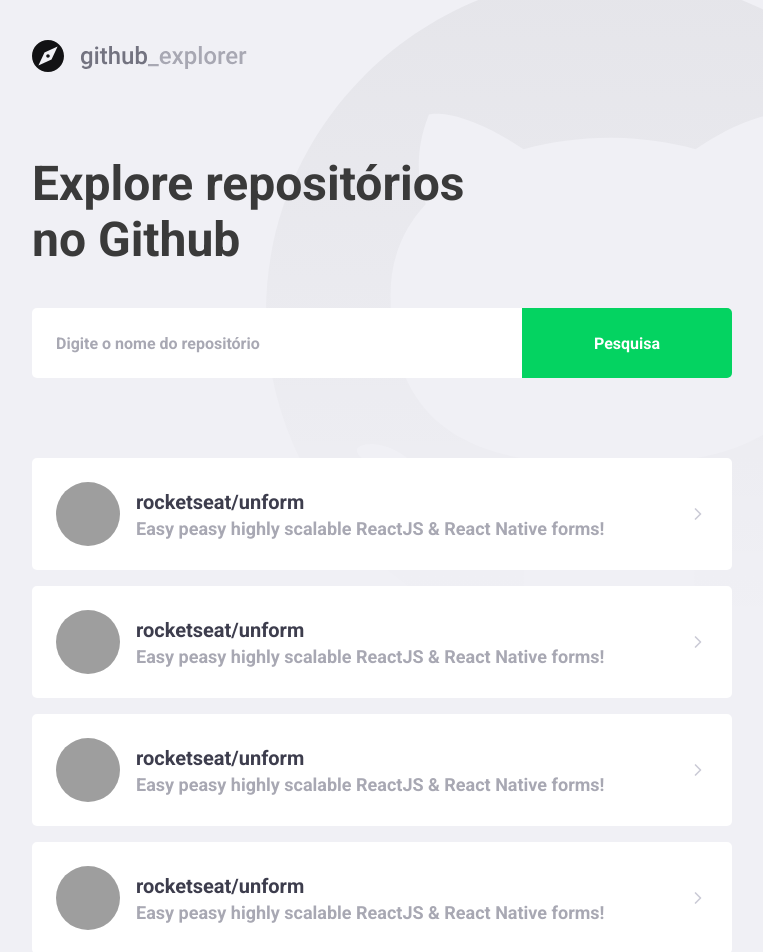
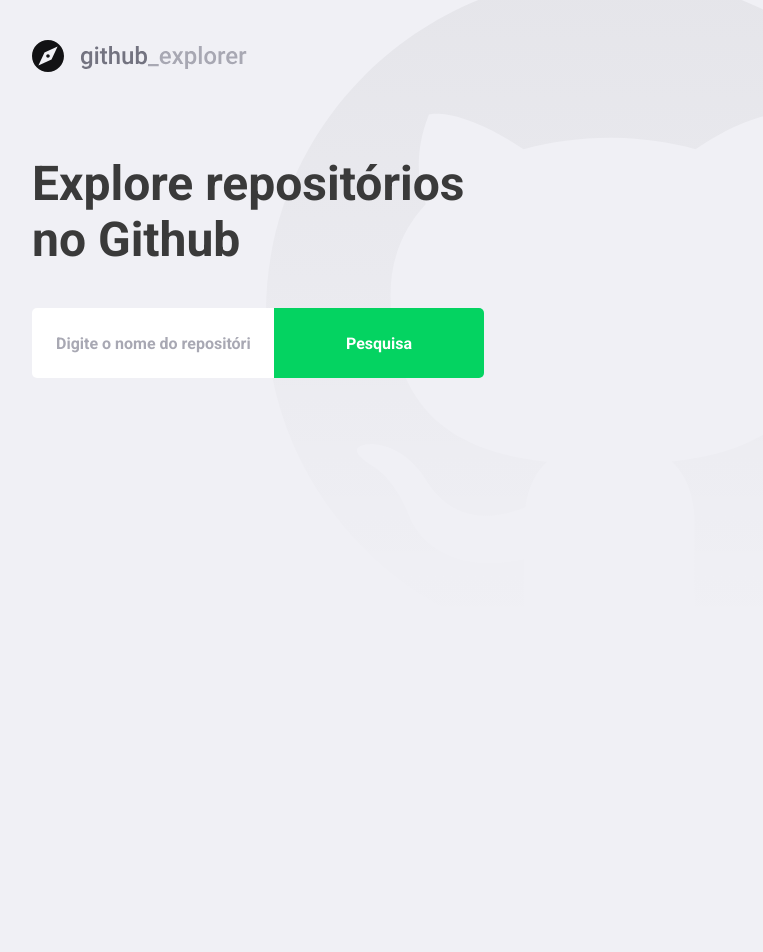
Before and after one commit to rafitinha/first-app-react, a React (Create React App) app: page / in a window 1280 px wide. Shown: the top 952 px of the page, without its empty margins (148-911 px from the left). After the commit the page ends 800 px from the top, so only its background shows below. Built offline with nearby package versions, Linux system fonts and the light colour scheme; grey boxes are pictures that could not be loaded.

Commit message:
feat(dashboard): :construction: add call from app to api github and list in frontend

```diff
--- a/package.json
+++ b/package.json
@@ -10,6 +10,7 @@
     "@types/node": "^16.11.26",
     "@types/react": "^17.0.44",
     "@types/react-dom": "^17.0.15",
+    "axios": "^0.26.1",
     "polished": "^4.2.2",
     "react": "^18.0.0",
     "react-dom": "^18.0.0",
--- a/src/pages/Dashboard/index.tsx
+++ b/src/pages/Dashboard/index.tsx
@@ -1,76 +1,71 @@
-import React from 'react';
+/* eslint-disable react/jsx-no-bind */
+import React, { useState, FormEvent } from 'react';
 
 import { FiChevronRight } from 'react-icons/fi';
+
+import api from '../../services/api';
+
 import logoImg from '../../assets/logo.svg';
 
 import { Title, Form, Repositories } from './styles';
+import Repository from '../Repository';
+
+interface Repository {
+    full_name: string;
+    description: string;
+    owner: {
+        login: string;
+        avatar_url: string;
+    };
+}
 
 export const Dashboard: React.FC = () => {
+    const [newRepo, setNewRepo] = useState('');
+    const [repositories, setRepositories] = useState<Repository[]>([]);
+
+    async function handleAddRepository(
+        event: FormEvent<HTMLFormElement>,
+    ): Promise<void> {
+        event.preventDefault();
+
+        const response = await api.get<Repository>(`repos/${newRepo}`);
+
+        const repository = response.data;
+
+        console.log(repository);
+
+        setRepositories([...repositories, repository]);
+        setNewRepo('');
+    }
+
     return (
         <>
             <img src={logoImg} alt="Github Explorer" />
             <Title>Explore repositórios no Github</Title>
             <Form>
-                <input placeholder="Digite o nome do repositório" />
+                <form onSubmit={handleAddRepository}>
+                    <input
+                        value={newRepo}
+                        onChange={e => setNewRepo(e.target.value)}
+                        placeholder="Digite o nome do repositório"
+                    />
                     <button type="submit">Pesquisa</button>
+                </form>
             </Form>
             <Repositories>
-                <a href="teste">
+                {repositories.map(repository => (
+                    <a key={repository.full_name} href="teste">
                         <img
-                        src="https://avatars.githubusercontent.com/u/11011662?v=4"
-                        alt="Rafael Cruz"
+                            src={repository.owner.avatar_url}
+                            alt={repository.owner.login}
                         />
                         <div>
-                        <strong>rocketseat/unform</strong>
-                        <p>
-                            Easy peasy highly scalable ReactJS & React Native
-                            forms!
-                        </p>
+                            <strong>{repository.full_name}</strong>
+                            <p>{repository.description}</p>
                         </div>
                         <FiChevronRight size={20} />
                     </a>
-                <a href="teste">
-                    <img
-                        src="https://avatars.githubusercontent.com/u/11011662?v=4"
-                        alt="Rafael Cruz"
-                    />
-                    <div>
-                        <strong>rocketseat/unform</strong>
-                        <p>
-                            Easy peasy highly scalable ReactJS & React Native
-                            forms!
-                        </p>
-                    </div>
-                    <FiChevronRight size={20} />
-                </a>
-                <a href="teste">
-                    <img
-                        src="https://avatars.githubusercontent.com/u/11011662?v=4"
-                        alt="Rafael Cruz"
-                    />
-                    <div>
-                        <strong>rocketseat/unform</strong>
-                        <p>
-                            Easy peasy highly scalable ReactJS & React Native
-                            forms!
-                        </p>
-                    </div>
-                    <FiChevronRight size={20} />
-                </a>
-                <a href="teste">
-                    <img
-                        src="https://avatars.githubusercontent.com/u/11011662?v=4"
-                        alt="Rafael Cruz"
-                    />
-                    <div>
-                        <strong>rocketseat/unform</strong>
-                        <p>
-                            Easy peasy highly scalable ReactJS & React Native
-                            forms!
-                        </p>
-                    </div>
-                    <FiChevronRight size={20} />
-                </a>
+                ))}
             </Repositories>
         </>
     );
--- a/src/pages/Dashboard/styles.ts
+++ b/src/pages/Dashboard/styles.ts
@@ -76,7 +76,8 @@
         }
 
         div {
-            margin-left: 16px;
+            margin: 0 16px;
+            flex: 1;
 
             strong {
                 font-size: 20px;
--- /dev/null
+++ b/src/services/api.ts
@@ -0,0 +1,7 @@
+import axios from 'axios';
+
+const api = axios.create({
+    baseURL: 'https:/api.github.com/',
+});
+
+export default api;
```
Also changed, not shown: .eslintrc.json, 1 other file (tests, documents, lock files or other folders). Lines whose indentation alone changed are shown as unchanged.
